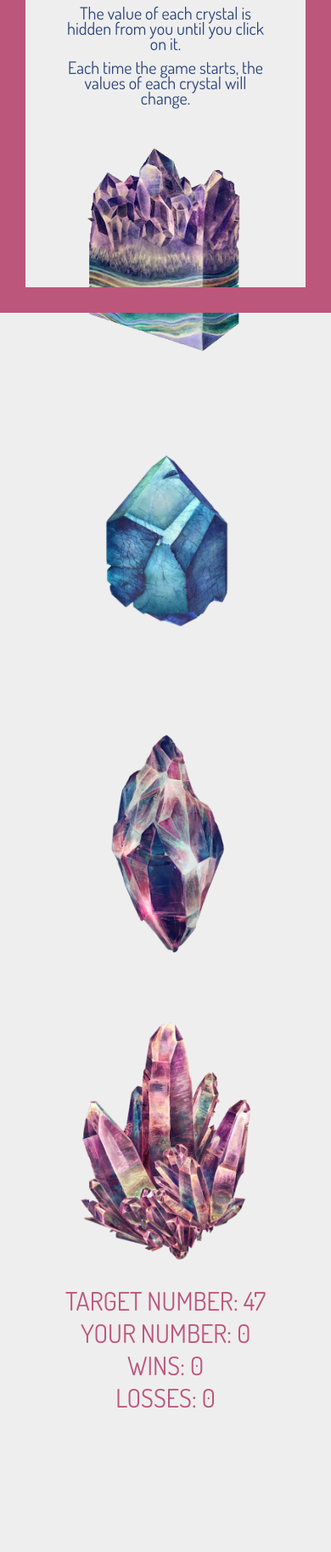
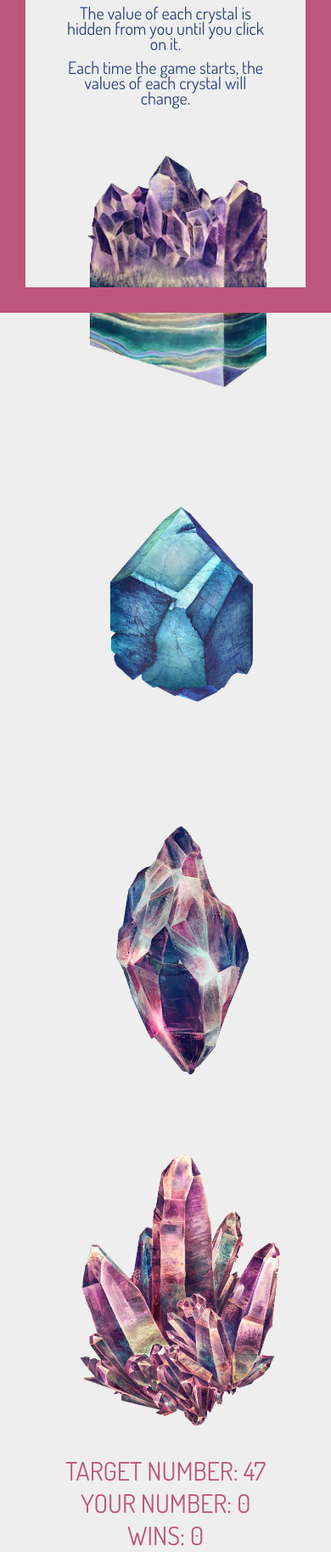
Before and after one commit to smaashthemac/crystal-collector, a PHP site: page / in a window 390 px wide. Shown: the part 476-2302 px from the top of the page at 85% size. Before the commit the page ends 2133 px from the top, so only its background shows below. Run offline with PHP 8.4, Linux system fonts and the light colour scheme; some libraries are stand-ins or nearby versions; some web fonts are replaced.

```diff
--- a/assets/css/style.css
+++ b/assets/css/style.css
@@ -2,8 +2,8 @@
 #crystal2,
 #crystal3,
 #crystal4 {
-	width: 275px;
-	height: 350px;
+	width: 325px;
+	height: 400px;
 }
 
 body {
```
Also changed, not shown: 2 other files.
